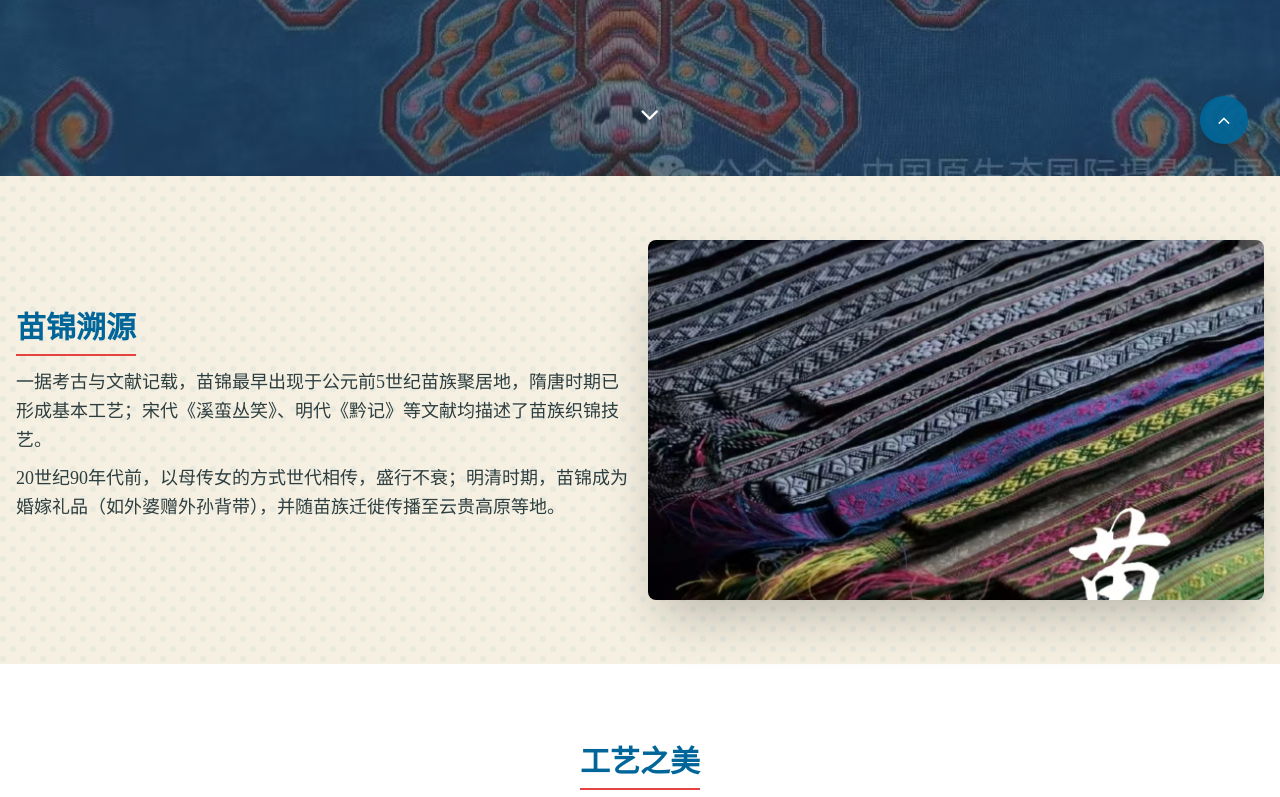
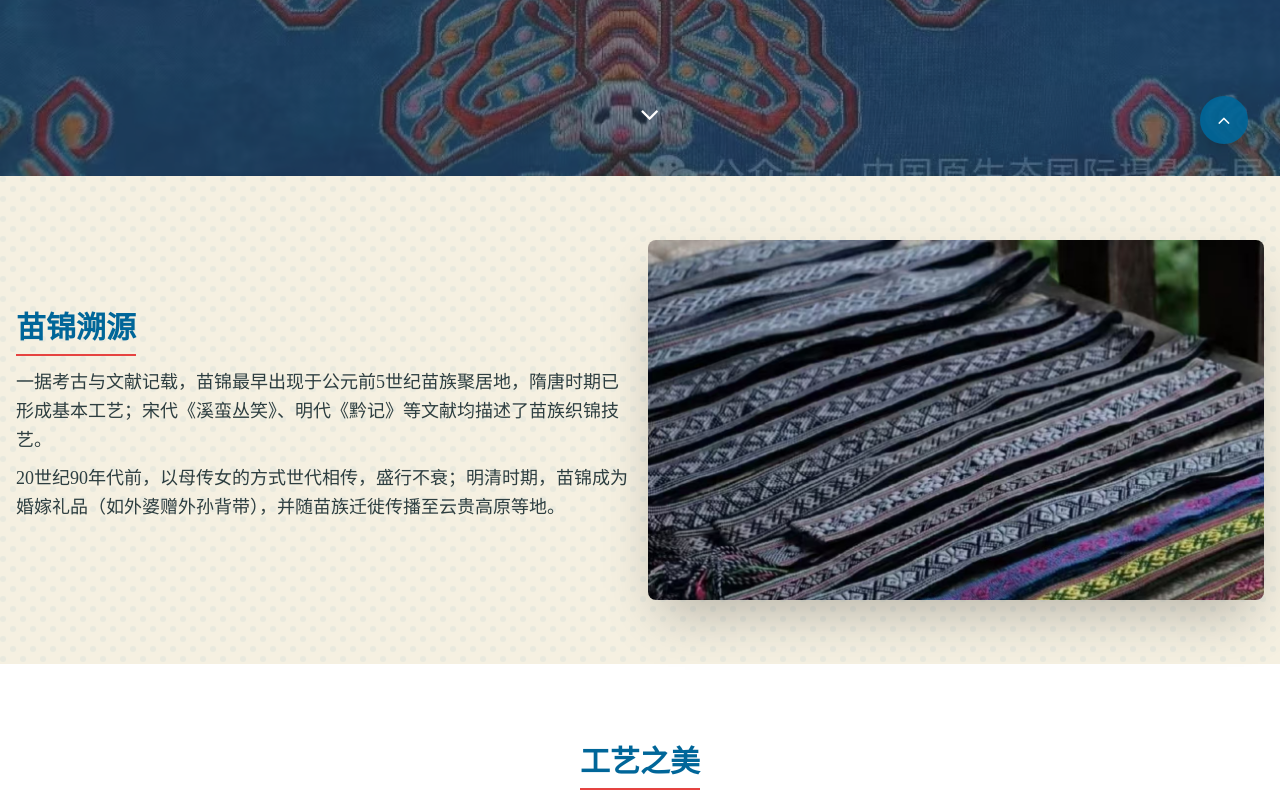
Before and after one commit to DAY-0929/brocade-showcase, a plain HTML site: page details/miao-detail.html in a window 1280 px wide. Shown: the part 624-1421 px from the top of the page. Drawn offline with nearby package versions, Linux system fonts and the light colour scheme; a script that the page names is missing.

Commit message:
苗锦图片

```diff
--- a/details/miao-detail.html
+++ b/details/miao-detail.html
@@ -119,7 +119,7 @@
             <p class="text-lg leading-relaxed mb-2">20世纪90年代前，以母传女的方式世代相传，盛行不衰；明清时期，苗锦成为婚嫁礼品（如外婆赠外孙背带），并随苗族迁徙传播至云贵高原等地。</p>
           </div>
           <div class="md:w-1/2 rounded-lg overflow-hidden shadow-2xl parallax-img">
-            <img src="../assets/images/miao-image.jpg" alt="苗锦古织机与传统纹样" class="w-full max-h-[360px] object-cover hover:scale-105 transition-transform duration-500">
+            <img src="../assets/images/miaoimage.jpg" alt="苗锦古织机与传统纹样" class="w-full max-h-[360px] object-cover hover:scale-105 transition-transform duration-500">
           </div>
         </div>
       </div>
```
Also changed, not shown: assets/images/miaoimage.jpg (added).
